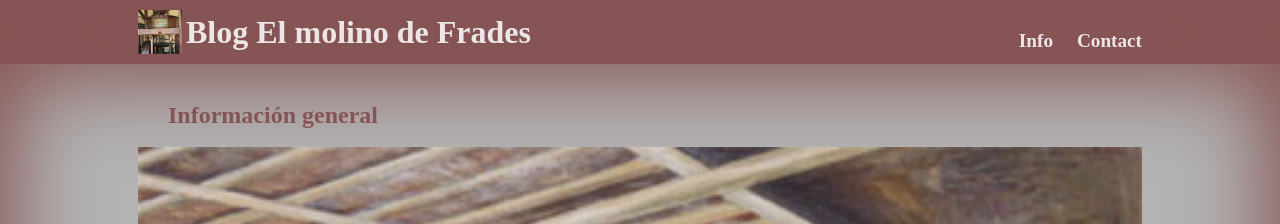
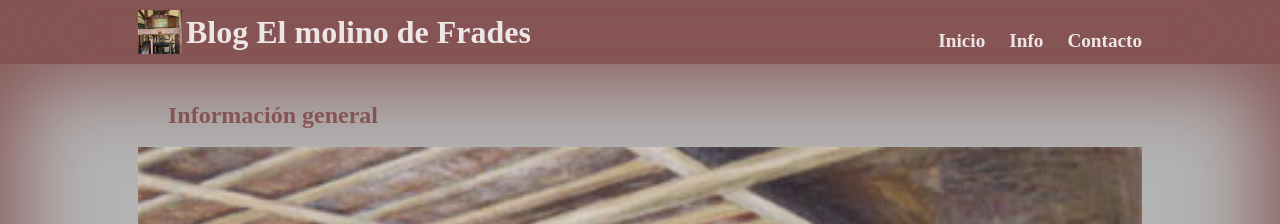
Before and after one commit to RobertoLeonGrande/blog, a Jekyll site: the page built from info.markdown, in a window 1280 px wide. Shown: the top 224 px of the page. Built offline with Jekyll 4.4.1, drawn with Linux system fonts in a browser that asks for light colours.

Commit message:
navegabilidad inicio y url info

```diff
--- a/_includes/header.html
+++ b/_includes/header.html
@@ -7,8 +7,9 @@
         </div>
         <nav class="title-bar-item align-right">
             <ul>
+                <li><a href="/blog"><h4>Inicio</h4></a></li>
                 <li><a href="/blog/info"><h4>Info</h4></a></li>
-                <li><a href="/blog/contact"><h4>Contact</h4></a></li>
+                <li><a href="/blog/contact"><h4>Contacto</h4></a></li>
             </ul>
         </nav>
         <div class="clear"></div><!--ES un corte para que no haya más capas qeu floten aunque entren-->
--- a/info.markdown
+++ b/info.markdown
@@ -15,7 +15,7 @@ permalink: /info
                 <img src="{{ page.media | relative_url }}" alt="Foto del Molino" /> <br>
                 <p>{{page.date}}</p>
                 <p class="margen-vert">El molino es un museo de interes turistico de la provincia de Salamanca. La financiación es totalmente privada y su visita es gratuita. Para poder visitarlo tendrá que pedir <a href="/contact"> cita previa </a> con antelación. Es posible que si no lo hace no pueda recibir la atención necesaria y no pueda verlo.</p>
-                <a href="/"><h4 class="center-text">volver al inicio</h4></a>
+                <a href="/blog"><h4 class="center-text">volver al inicio</h4></a>
             </div>
         </div>
     </article>
```
